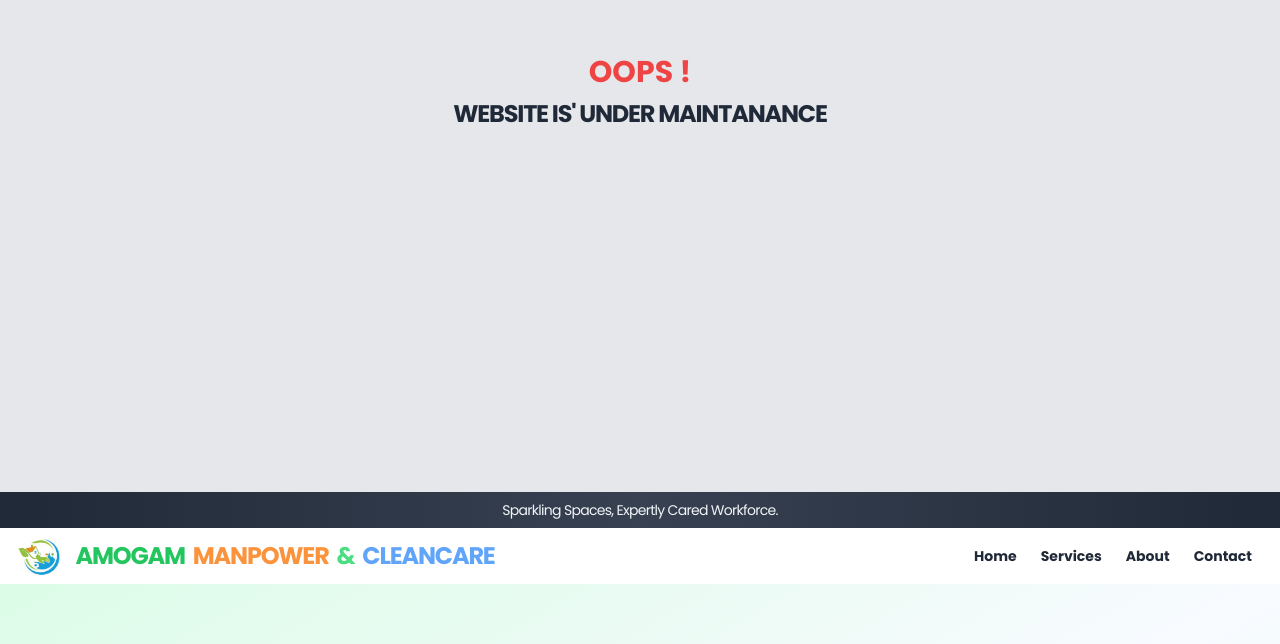
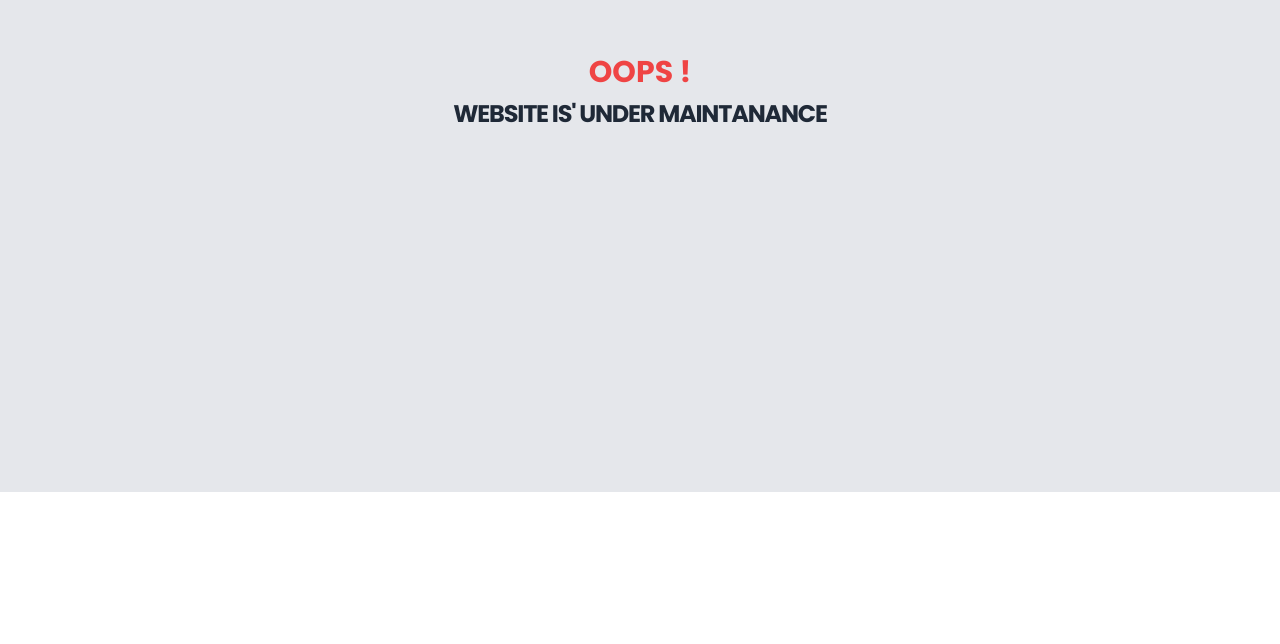
Before and after one commit to Arshath01/client-website-manpower, a React (Vite) app: page / in a window 1280 px wide. Shown: the part 308-952 px from the top of the page. After the commit the page ends 800 px from the top, so only its background shows below. Built offline with nearby package versions, Linux system fonts and the light colour scheme.

Commit message:
updated app.jsx

```diff
--- a/src/App.jsx
+++ b/src/App.jsx
@@ -16,7 +16,7 @@ export default function App() {
           website is' under maintanance
         </h1>
       </div>
-      <Slogan />
+      {/* <Slogan />
       <Routes>
         <Route path="/" element={<Home />} />
         <Route path="/services/:Category" element={<Services />} />
@@ -26,7 +26,7 @@ export default function App() {
 
         <Route path="*" element={<Home />} />
       </Routes>
-      <Footer />
+      <Footer /> */}
     </>
   );
 }
```
